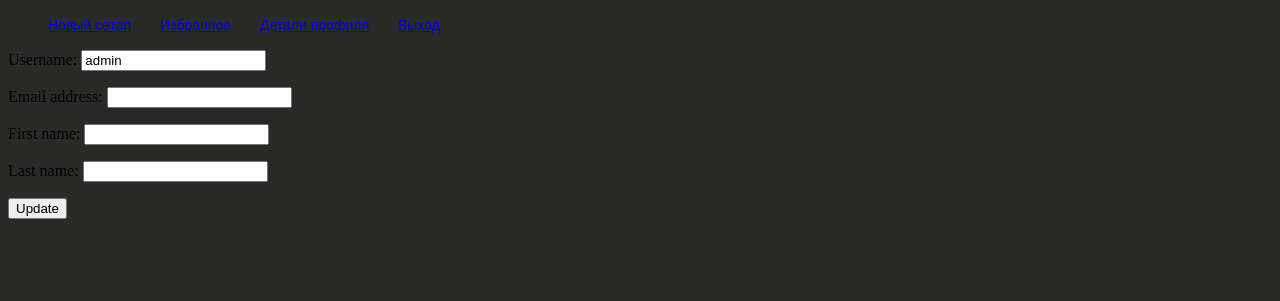
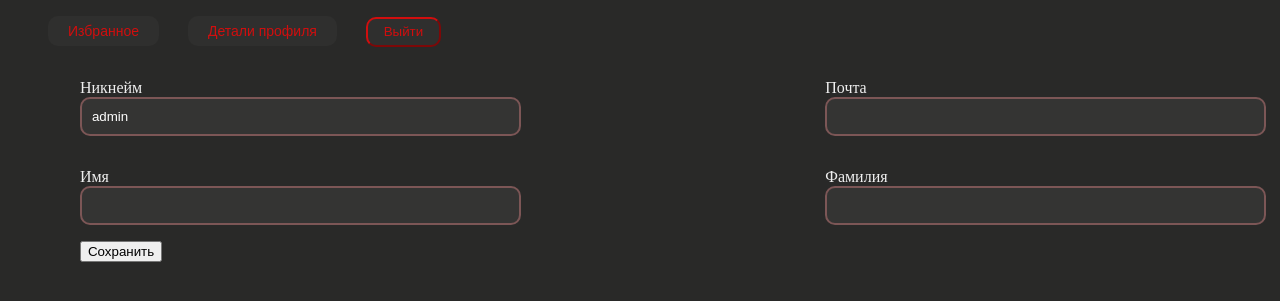
Before and after one commit to HiKKors/AccTrackGuides, a Django app: page /user/profile/edit-account/1 in a window 1280 px wide. Shown: the part 58-359 px from the top of the page. Run offline with Django 5.2, Linux system fonts and the light colour scheme; data comes from the database, SQL or seed files in the repository.

Commit message:
профиль и управление данными аккаунта

```diff
--- a/AccTrackGuides/settings.py
+++ b/AccTrackGuides/settings.py
@@ -132,6 +132,8 @@ DEFAULT_AUTO_FIELD = 'django.db.models.BigAutoField'
 
 AUTH_USER_MODEL = "user.User"
 
+# куда пользователь будет попадать после выхода из аккаунта
+LOGOUT_REDIRECT_URL = 'user:login'
 
 #пароль google
 'pdik axgr cdga tyrm'
--- a/static/css/base.css
+++ b/static/css/base.css
@@ -40,3 +40,67 @@ li {
     margin-bottom: 0%;
     font-size: 14px;
 }
+
+.logout-button {
+    background-color: rgb(47, 47, 46);
+    border-radius: 10px;
+    border-color: rgb(209, 14, 14);
+    border-width: 2px;
+    color: rgb(209, 14, 14);
+    width: 75px;
+    height: 30px;
+}
+
+.profile-menu-item-a {
+    text-decoration: none;
+
+
+    color: rgb(209, 14, 14);
+}
+
+.profile-menu-item {
+    padding: 7px 20px 7px 20px;
+    background-color: rgb(47, 47, 46);
+    border-width: 2px;
+    border-radius: 10px;
+    border-color: rgb(209, 14, 14);
+}
+
+#id_email, #id_username, #id_first_name, #id_last_name {
+    color: #fff;
+    padding: 10px 250px 10px 10px;
+    background-color: rgb(52, 52, 51);
+    border-width: 2px;
+    border-radius: 10px;
+    border-color: rgb(124, 86, 86);
+    border-style: double;
+}
+.username-email {
+    display: flex;
+    flex-direction: row;
+    justify-content: space-between;
+}
+
+.first_last-name {
+    display: flex;
+    flex-direction: row;
+    justify-content: space-between;
+
+}
+
+label {
+    color: #efefef;
+}
+
+.edit-form {
+    display: flex;
+    justify-content: center;
+    width: 90%;
+}
+
+.edit-form-part {
+    width: 25%;
+    display: flex;
+    flex-direction: row;
+    justify-content: space-between;
+}
--- a/user/forms.py
+++ b/user/forms.py
@@ -1,5 +1,5 @@
 from django import forms
-from django.contrib.auth.forms import AuthenticationForm, UserCreationForm, UserChangeForm
+from django.contrib.auth.forms import AuthenticationForm, UserCreationForm, UserChangeForm, SetPasswordForm
 from django.forms import ModelForm, TextInput
 
 from .models import User, UserGuide
@@ -56,3 +56,7 @@ class UserSetupForm(ModelForm):
         #         'id': 'time'
         #     })
         # }
+
+
+class ChangePasswordForm(SetPasswordForm):
+    pass
--- a/user/templates/user/edit-account.html
+++ b/user/templates/user/edit-account.html
@@ -1,9 +1,39 @@
 {% extends 'user/my_account.html' %}
 
 {% block profile-content %}
-<form method="post">
-    {% csrf_token %}
-    {{ form.as_p }}
-    <input type="submit" value="Update">
-</form>
+<div class="edit-form">
+    <form method="post" action="{% url 'user:edit-account' user.id %}">
+        {% csrf_token %}
+        <div class="username-email">
+            <div class="edit-form-part">
+                <p>
+                    <label for="id_username">Никнейм</label>
+                    {{form.username}}
+                </p>
+            </div>
+            <div class="edit-form-part">
+                <p>
+                    <label for="id_email">Почта</label>
+                    {{form.email}}
+                </p>
+            </div>
+        </div>
+        <div class="first_last-name">
+            <div class="edit-form-part">
+                <p>
+                    <label for="id_first_name">Имя</label>
+                    {{form.first_name}}
+                </p>
+            </div>
+            <div class="edit-form-part">
+                <p>
+                    <label for="id_last_name">Фамилия</label>
+                    {{form.last_name}}
+                </p>
+            </div>
+        </div>
+        <input type="submit" value="Сохранить">
+    </form>
+</div>
+
 {% endblock %}
--- a/user/templates/user/my_account.html
+++ b/user/templates/user/my_account.html
@@ -4,17 +4,17 @@
 <main>
     <div class="profile-menu">
         <ul>
-            <li>
-                <a href="#">Новый сетап</a>
+            <li class="profile-menu-item">
+                <a href="{% url 'user:favorites' %}" class="profile-menu-item-a">Избранное</a>
+            </li>
+            <li class="profile-menu-item">
+                <a href="{% url 'user:edit-account' user.id %}" class="profile-menu-item-a">Детали профиля</a>
             </li>
             <li>
-                <a href="#">Избранное</a>
-            </li>
-            <li>
-                <a href="{% url 'user:edit_profile' user.id %}">Детали профиля</a>
-            </li>
-            <li>
-                <a href="#">Выход</a>
+                <form action="{% url 'user:logout' %}" method="POST">
+                    {% csrf_token %}
+                    <button type="submit" value="Выйти" class="logout-button">Выйти</button>
+                </form>
             </li>
         </ul>
     </div>
--- /dev/null
+++ b/user/templates/user/password_change_form.html
@@ -0,0 +1 @@
+{{password_form.as_p()}}
--- a/user/urls.py
+++ b/user/urls.py
@@ -1,5 +1,8 @@
 from django.urls import path
-from .views import login, registration, UserSetups, addUserSetup, UserSetupReview, AllCommunitySetups, Profile, AccountDetailUpdateView
+from .views import login, registration, UserSetups, addUserSetup, UserSetupReview, AllCommunitySetups, Profile, AccountDetailUpdateView, FavoriteSetupsView
+
+from django.contrib.auth.views import LogoutView
+
 
 app_name = 'user'
 
@@ -11,5 +14,7 @@ urlpatterns = [
     path('userSetupInfo/<int:pk>', UserSetupReview.as_view(), name = 'userSetupInfo'),
     path('community-setups', AllCommunitySetups.as_view(), name='community_setups'),
     path('profile/<int:pk>', Profile.as_view(), name='profile'),
-    path('profile/edit-account/<int:pk>', AccountDetailUpdateView.as_view(), name='edit_profile')
+    path('profile/edit-account/<int:pk>', AccountDetailUpdateView.as_view(), name='edit-account'),
+    path('logout/', LogoutView.as_view(), name='logout'),
+    path('profile/favorites/', FavoriteSetupsView.as_view(), name='favorites')
 ]
--- a/user/views.py
+++ b/user/views.py
@@ -5,7 +5,7 @@ from django.shortcuts import render, HttpResponsePermanentRedirect
 from django.contrib import auth
 from django.urls import reverse
 
-from django.contrib.auth.views import LoginView
+from django.contrib.auth.views import LoginView, LogoutView, PasswordChangeView
 from django.views.generic.edit import FormView
 from django.contrib.auth.forms import UserCreationForm
 from django.views.generic.edit import UpdateView
@@ -18,13 +18,15 @@ from guides.models import Track, Car
 
 from django.contrib.auth import login
 
-from .forms import UserLoginForms, UserRegistrationForms, UserSetupForm
+from .forms import UserLoginForms, UserRegistrationForms, UserSetupForm, ChangePasswordForm
 
 from django.views.generic.edit import CreateView
 
 from django.views.generic.detail import DetailView
 
 from .mixins import ViewCountMixin
+
+from django.contrib.messages.views import SuccessMessageMixin
 
 # Create your views here.
 def login(request):
@@ -174,6 +176,7 @@ def addUserSetup(request):
         r_wing = request.POST.get('r_wing')
         r_brake_ducts = request.POST.get('r_brake_ducts')
 
+        # собираем данные в json
         user_setup.carSettings = {
             "lf_psi": lf_psi,
             "lf_toe": lf_toe,
@@ -275,6 +278,7 @@ class AllCommunitySetups(ListView):
         context['community_setups'] = community_setups
         context['title'] = 'Пользовательские сетапы'
 
+
         return context
 
 class Profile(DetailView):
@@ -285,13 +289,40 @@ class Profile(DetailView):
     def get_context_data(self, **kwargs):
         context = super().get_context_data(**kwargs)
         user = self.object
-        print(user.id)
-
         context['user_data'] = user
         return context
 
-class AccountDetailUpdateView(UpdateView):
+class AccountDetailUpdateView(SuccessMessageMixin,UpdateView):
     model = User
     fields = ['username', 'email', 'first_name', 'last_name']
     template_name_suffix = '_update_form'
     template_name = 'user/edit-account.html'
+
+    # user_id = model.objects.get()
+
+    # print(user_id)
+
+    # success_url = f'user/profile/{user_id}'
+    success_message = 'Данные успешно обновлены'
+
+    def get_success_url(self):
+        user_id = self.object.id
+        return reverse('user:profile', kwargs={'pk': user_id})
+
+    def get_context_data(self, **kwargs):
+        context = super().get_context_data(**kwargs)
+
+        return context
+
+class FavoriteSetupsView(ListView):
+    model = UserGuide
+    template_name = 'user/favorite-setups.html'
+    context_object_name = 'favorites'
+
+class UserPasswordChangeView(PasswordChangeView):
+    form_class = ChangePasswordForm
+    template_name = 'user/password_change_form.html'
+
+    def get_context_data(self, **kwargs):
+        context = super().get_context_data(**kwargs)
+        # context['password_form'] = form_class
```
Also changed, not shown: user/templates/user/favorite-setups.html (added, +7 -0 lines).
